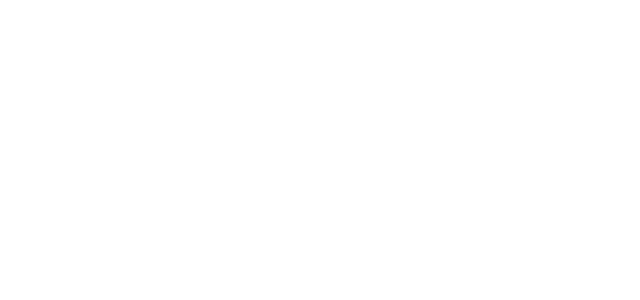
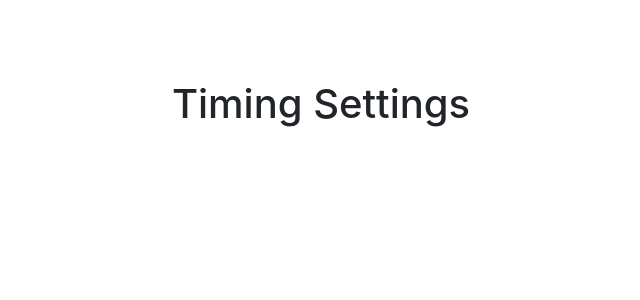
Before and after one commit to liannabow/fishbowl, a React (Create React App) app in the folder fishbowl/: page /Timing in a window 1280 px wide. Shown: the top 300 px of the page, without its empty margins (319-959 px from the left). Built offline with nearby package versions, Linux system fonts and the light colour scheme.

Commit message:
next button routes to timing page

```diff
--- a/fishbowl/src/App.js
+++ b/fishbowl/src/App.js
@@ -3,12 +3,14 @@
 import './App.css';
 import SplashScreen from './components/SplashScreen';
 import TeamSignup from './components/TeamSignup';
+import TimingSettings from './components/TimingSettings';
 
 function App() {
   return (
     <Switch>
       <Route exact path="/" component={SplashScreen}/>
       <Route path="/TeamSignup" component={TeamSignup}/>
+      <Route path="/Timing" component={TimingSettings}/>
     </Switch>
   );
 }
--- a/fishbowl/src/components/TeamSignup.js
+++ b/fishbowl/src/components/TeamSignup.js
@@ -1,4 +1,5 @@
 import React from 'react';
+import { Link } from 'react-router-dom';
 import './TeamSignup.css';
 import Container from 'react-bootstrap/Container';
 import Row from 'react-bootstrap/Row';
@@ -124,7 +125,9 @@
           </Col>
           <Col>
             <div align="center">
-              <Button variant="success">Next</Button>
+              <Link to="/Timing">
+                <Button variant="success">Next</Button>
+              </Link>
             </div>
           </Col>
         </Row>
--- /dev/null
+++ b/fishbowl/src/components/TimingSettings.js
@@ -0,0 +1,11 @@
+import React from 'react';
+
+class TimingSettings extends React.Component {
+  render() {
+    return (
+      <h1>Timing Settings</h1>
+    );
+  }
+}
+
+export default TimingSettings;
```
